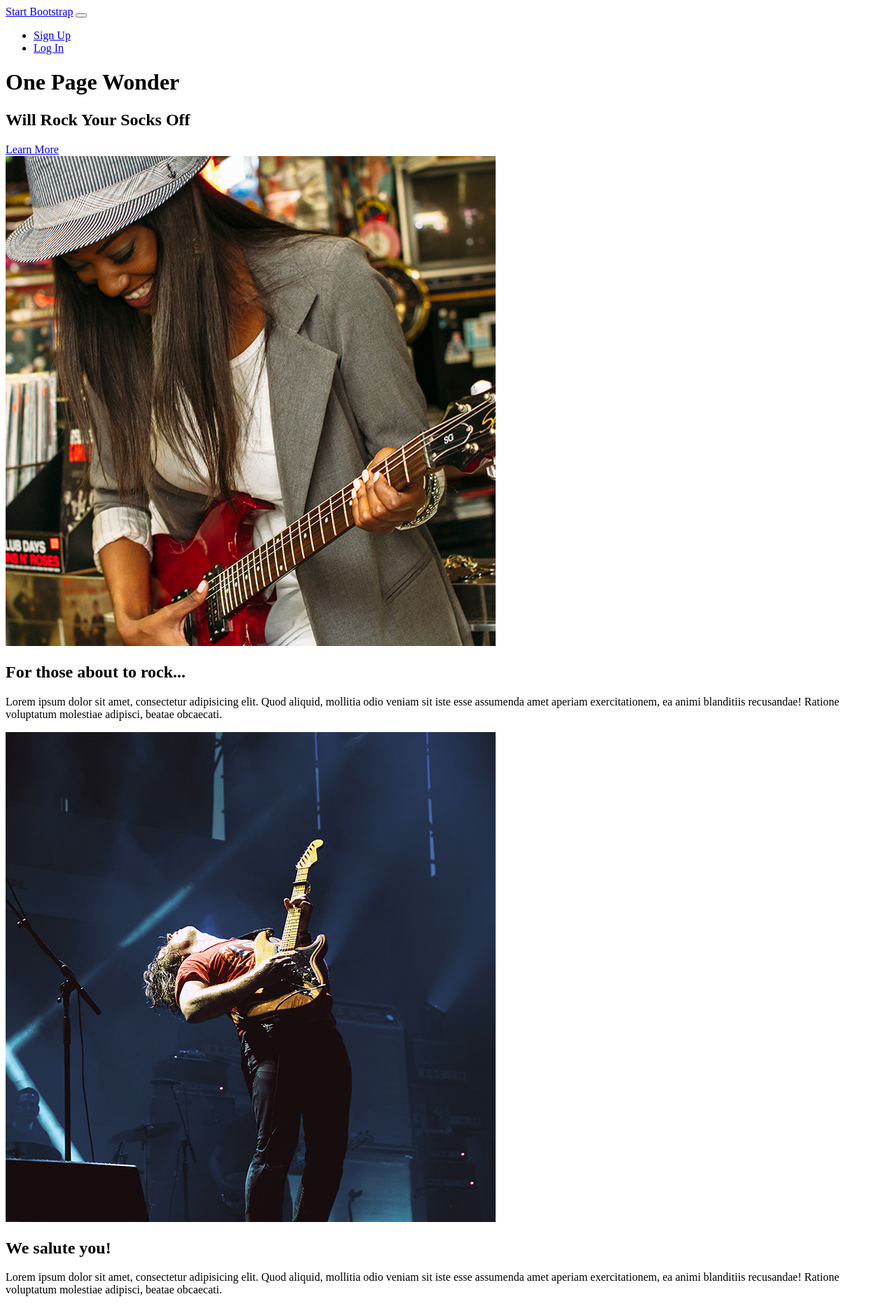
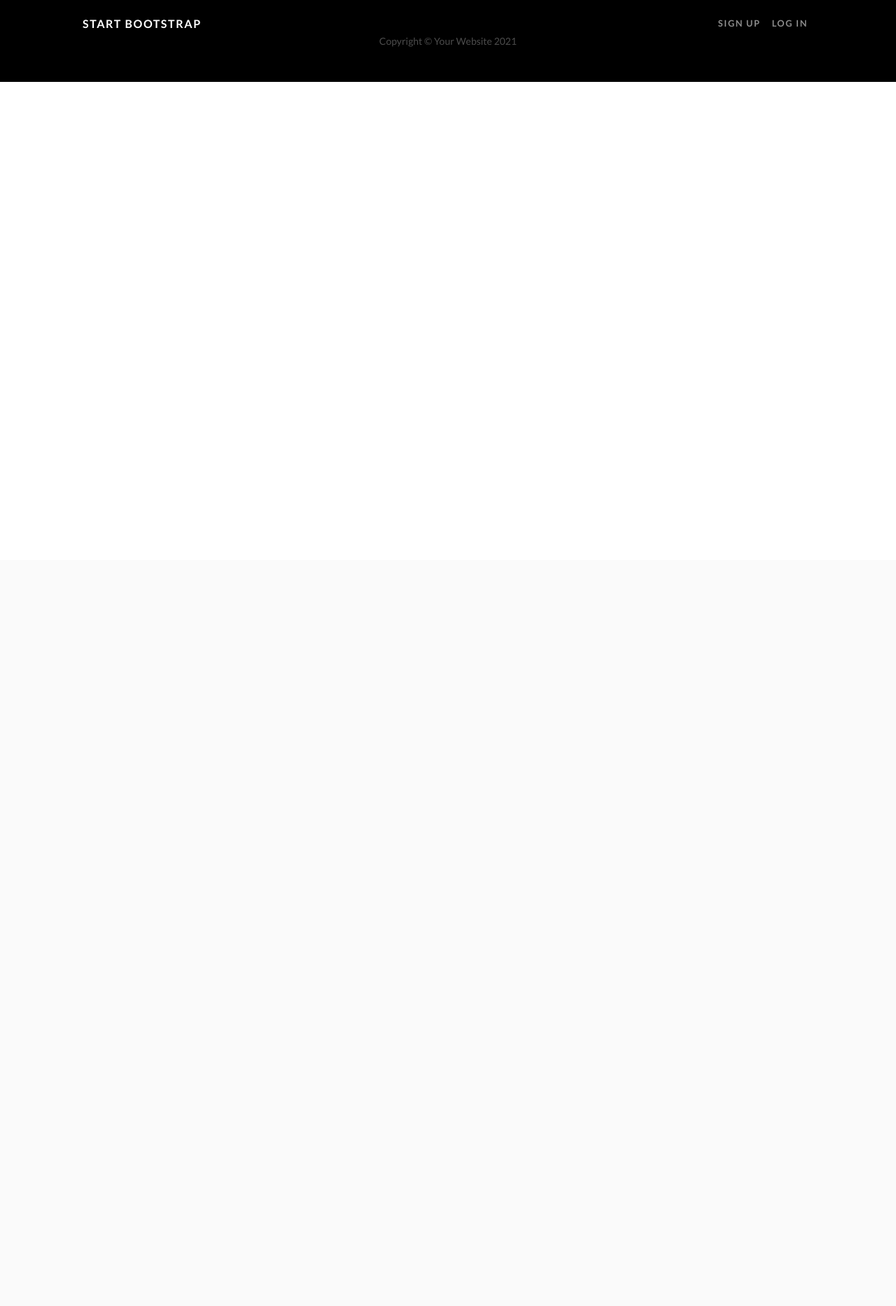
Before and after one commit to Darzi-Rin/private_diary, a Django app: template diary/templates/diary/base.html in a window 1280 px wide. Shown: the top 1866 px of the page at 70% size. After the commit the page ends 117 px from the top, so only its background shows below. Run offline with Django 3.2, Linux system fonts and the light colour scheme; the template is opened without the code that fills it, so the values that code supplies are empty; some libraries are stand-ins or nearby versions.

Commit message:
base.htmlに分離

```diff
--- a/diary/templates/diary/base.html
+++ b/diary/templates/diary/base.html
@@ -8,9 +8,7 @@
         <meta name="description" content="" />
         <meta name="author" content="" />
 
-        {% block title %}
-        <title>One Page Wonder - Start Bootstrap Template</title>
-        {% endblock %}
+        <title>{% block title %}{% endblock %}</title>
         <link rel="icon" type="image/x-icon" href="{% static 'assets/favicon.ico' %}" />
         <!-- Font Awesome icons (free version)-->
         <script src="https://use.fontawesome.com/releases/v5.15.3/js/all.js" crossorigin="anonymous"></script>
@@ -18,7 +16,8 @@
         <link href="https://fonts.googleapis.com/css?family=Catamaran:100,200,300,400,500,600,700,800,900" rel="stylesheet" />
         <link href="https://fonts.googleapis.com/css?family=Lato:100,100i,300,300i,400,400i,700,700i,900,900i" rel="stylesheet" />
         <!-- Core theme CSS (includes Bootstrap)-->
-        <link href="{% static 'css/styles.css ' %}" rel="stylesheet" />
+        <link href="{% static 'css/styles.css' %}" rel="stylesheet" />
+        {% block head %}{% endblock %}
     </head>
     <body id="page-top">
         <!-- Navigation-->
@@ -35,74 +34,9 @@
             </div>
         </nav>
         <!-- Header-->
-        {% block header %}
-
-        <header class="masthead text-center text-white">
-            <div class="masthead-content">
-                <div class="container px-5">
-                    <h1 class="masthead-heading mb-0">One Page Wonder</h1>
-                    <h2 class="masthead-subheading mb-0">Will Rock Your Socks Off</h2>
-                    <a class="btn btn-primary btn-xl rounded-pill mt-5" href="#scroll">Learn More</a>
-                </div>
-            </div>
-            <div class="bg-circle-1 bg-circle"></div>
-            <div class="bg-circle-2 bg-circle"></div>
-            <div class="bg-circle-3 bg-circle"></div>
-            <div class="bg-circle-4 bg-circle"></div>
-        </header>
-
-        {% endblock %}
+        {% block header %}{% endblock %}
         <!-- Content section 1-->
-        {% block contents  %}
-        <section id="scroll">
-            <div class="container px-5">
-                <div class="row gx-5 align-items-center">
-                    <div class="col-lg-6 order-lg-2">
-                        <div class="p-5"><img class="img-fluid rounded-circle" src="{% static 'assets/img/01.jpg' %}" alt="..." /></div>
-                    </div>
-                    <div class="col-lg-6 order-lg-1">
-                        <div class="p-5">
-                            <h2 class="display-4">For those about to rock...</h2>
-                            <p>Lorem ipsum dolor sit amet, consectetur adipisicing elit. Quod aliquid, mollitia odio veniam sit iste esse assumenda amet aperiam exercitationem, ea animi blanditiis recusandae! Ratione voluptatum molestiae adipisci, beatae obcaecati.</p>
-                        </div>
-                    </div>
-                </div>
-            </div>
-        </section>
-        <!-- Content section 2-->
-        <section>
-            <div class="container px-5">
-                <div class="row gx-5 align-items-center">
-                    <div class="col-lg-6">
-                        <div class="p-5"><img class="img-fluid rounded-circle" src="{% static 'assets/img/02.jpg' %}" alt="..." /></div>
-                    </div>
-                    <div class="col-lg-6">
-                        <div class="p-5">
-                            <h2 class="display-4">We salute you!</h2>
-                            <p>Lorem ipsum dolor sit amet, consectetur adipisicing elit. Quod aliquid, mollitia odio veniam sit iste esse assumenda amet aperiam exercitationem, ea animi blanditiis recusandae! Ratione voluptatum molestiae adipisci, beatae obcaecati.</p>
-                        </div>
-                    </div>
-                </div>
-            </div>
-        </section>
-        <!-- Content section 3-->
-        <section>
-            <div class="container px-5">
-                <div class="row gx-5 align-items-center">
-                    <div class="col-lg-6 order-lg-2">
-                        <div class="p-5"><img class="img-fluid rounded-circle" src="{% static 'assets/img/03.jpg' %}" alt="..." /></div>
-                    </div>
-                    <div class="col-lg-6 order-lg-1">
-                        <div class="p-5">
-                            <h2 class="display-4">Let there be rock!</h2>
-                            <p>Lorem ipsum dolor sit amet, consectetur adipisicing elit. Quod aliquid, mollitia odio veniam sit iste esse assumenda amet aperiam exercitationem, ea animi blanditiis recusandae! Ratione voluptatum molestiae adipisci, beatae obcaecati.</p>
-                        </div>
-                    </div>
-                </div>
-            </div>
-        </section>
-
-        {% endblock %}
+        {% block contents  %}{% endblock %}
         <!-- Footer-->
         <footer class="py-5 bg-black">
             <div class="container px-5"><p class="m-0 text-center text-white small">Copyright &copy; Your Website 2021</p></div>
--- a/diary/templates/diary/index.html
+++ b/diary/templates/diary/index.html
@@ -1,9 +1,9 @@
-{% extends './base.html' %}
+{% extends 'diary/base.html' %}
 
 {% load static %}
 
 {% block title %}
-<title>base.indexの継承ページ</title>
+base.indexの継承ページ
 {% endblock %}
 
 {% block header %}
--- a/diary/views.py
+++ b/diary/views.py
@@ -7,4 +7,4 @@ def index(request):
     return render(request, 'diary/index.html')
 
 class IndexView(generic.TemplateView):
-    template_name="diary/base.html"
+    template_name="diary/index.html"
```
